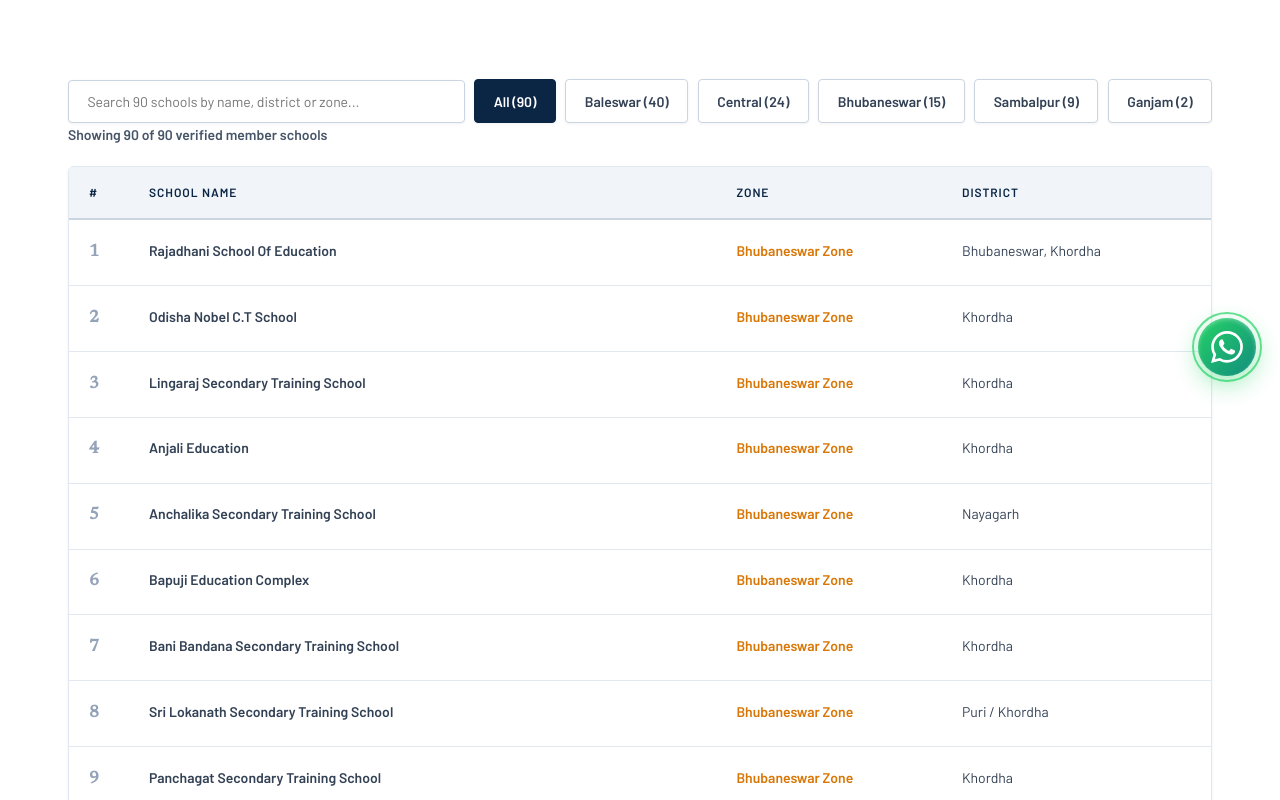
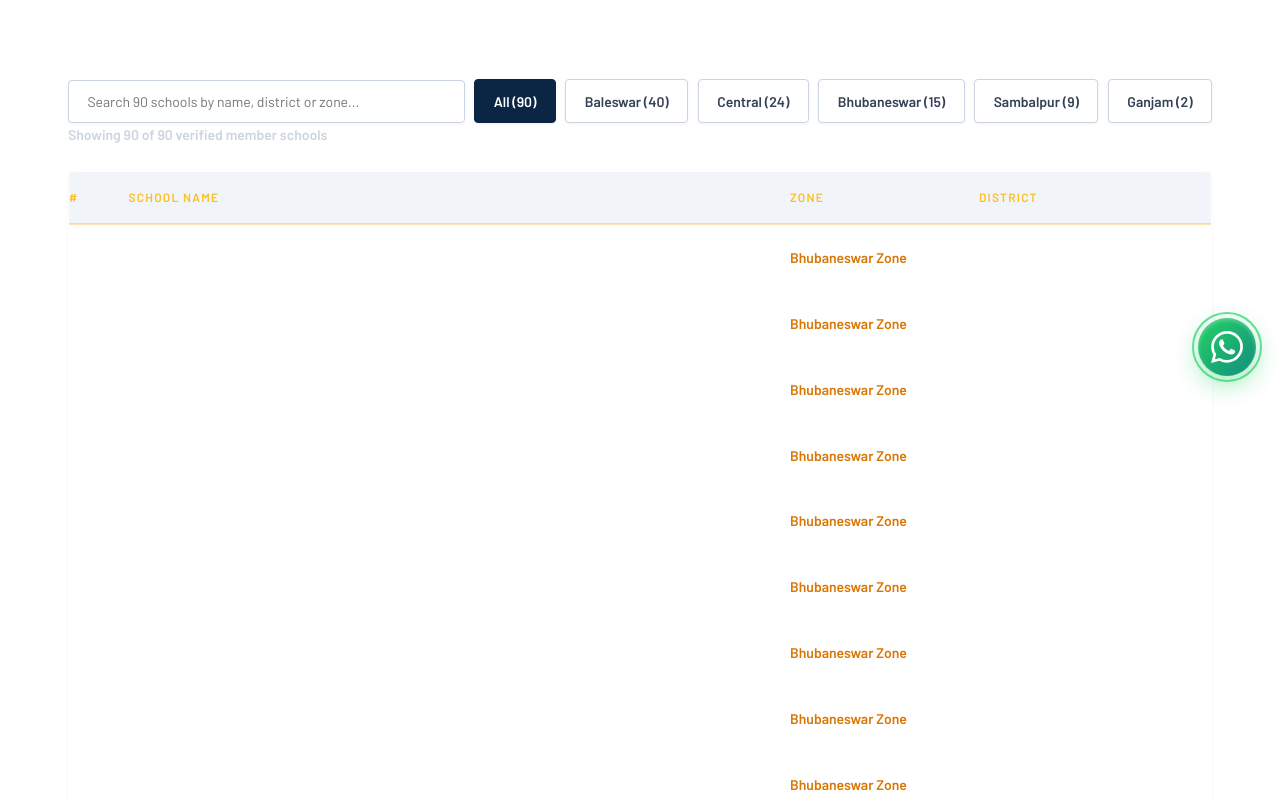
Before and after one commit to aopstsma/Website, a Next.js app: page /schools in a window 1280 px wide. Shown: the part 400-1200 px from the top of the page. Built offline with nearby package versions, Linux system fonts and the light colour scheme.

Commit message:
fix: make school names high-contrast white, set official full association name in hero, and fix GitHub Pages build workflow

```diff
--- a/app/globals.css
+++ b/app/globals.css
@@ -2048,3 +2048,57 @@ p { margin: 0 0 1.1em; max-width: 68ch; }
   pointer-events: auto;
   transform: translateX(0);
 }
+
+/* ============================================================
+   Schools Directory Table (Guaranteed High Contrast)
+   ============================================================ */
+.school-table {
+  width: 100%;
+  border-collapse: collapse;
+  font-size: var(--t-sm);
+  margin-top: 1.5rem;
+}
+.school-table th {
+  text-align: left;
+  font-weight: 700;
+  font-size: var(--t-xs);
+  letter-spacing: 0.1em;
+  color: #FBBF24 !important;
+  padding: 1rem 1rem 1rem 0;
+  border-bottom: 2px solid rgba(245, 158, 11, 0.3);
+  text-transform: uppercase;
+}
+.school-table td {
+  padding: 1.15rem 1rem 1.15rem 0;
+  border-bottom: 1px solid rgba(255, 255, 255, 0.08);
+  vertical-align: middle;
+  color: #FFFFFF !important;
+}
+.school-table tbody tr {
+  transition: background 0.18s;
+}
+.school-table tbody tr:hover {
+  background: rgba(245, 158, 11, 0.08);
+}
+.school-table td:nth-child(2),
+.school-table td[data-l="School"] {
+  font-family: var(--display);
+  font-size: 1.05rem;
+  font-weight: 600;
+  color: #FFFFFF !important;
+  letter-spacing: 0.01em;
+}
+.school-table tbody tr:hover td[data-l="School"] {
+  color: #FDE68A !important;
+}
+.school-count {
+  font-size: var(--t-sm);
+  color: #CBD5E1;
+  margin-bottom: 1.25rem;
+  font-weight: 600;
+}
+.school-empty {
+  padding: 3rem 0;
+  text-align: center;
+  color: #CBD5E1;
+}
--- a/app/schools/SchoolsClient.tsx
+++ b/app/schools/SchoolsClient.tsx
@@ -103,7 +103,7 @@ export default function SchoolsClient() {
             filteredSchools.map((s, idx) => (
               <tr key={idx}>
                 <td style={{ color: '#94A3B8', fontWeight: 600 }}>{s.slNo || idx + 1}</td>
-                <td data-l="School" style={{ fontWeight: 600 }}>{s.name}</td>
+                <td data-l="School" style={{ fontWeight: 600, color: '#FFFFFF' }}>{s.name}</td>
                 <td data-l="Zone">
                   <Link
                     href={`/schools?zone=${s.zone}`}
--- a/next.config.ts
+++ b/next.config.ts
@@ -2,6 +2,10 @@ import type { NextConfig } from 'next';
 
 const nextConfig: NextConfig = {
   reactStrictMode: true,
+  output: 'export',
+  images: {
+    unoptimized: true,
+  },
 };
 
 export default nextConfig;
```
Also changed, not shown: assets/js/site.js (+4 -4 lines), index.html (+8 -6 lines), public/assets/js/site.js (+4 -4 lines), 1 other file (tests, documents, lock files or other folders).
